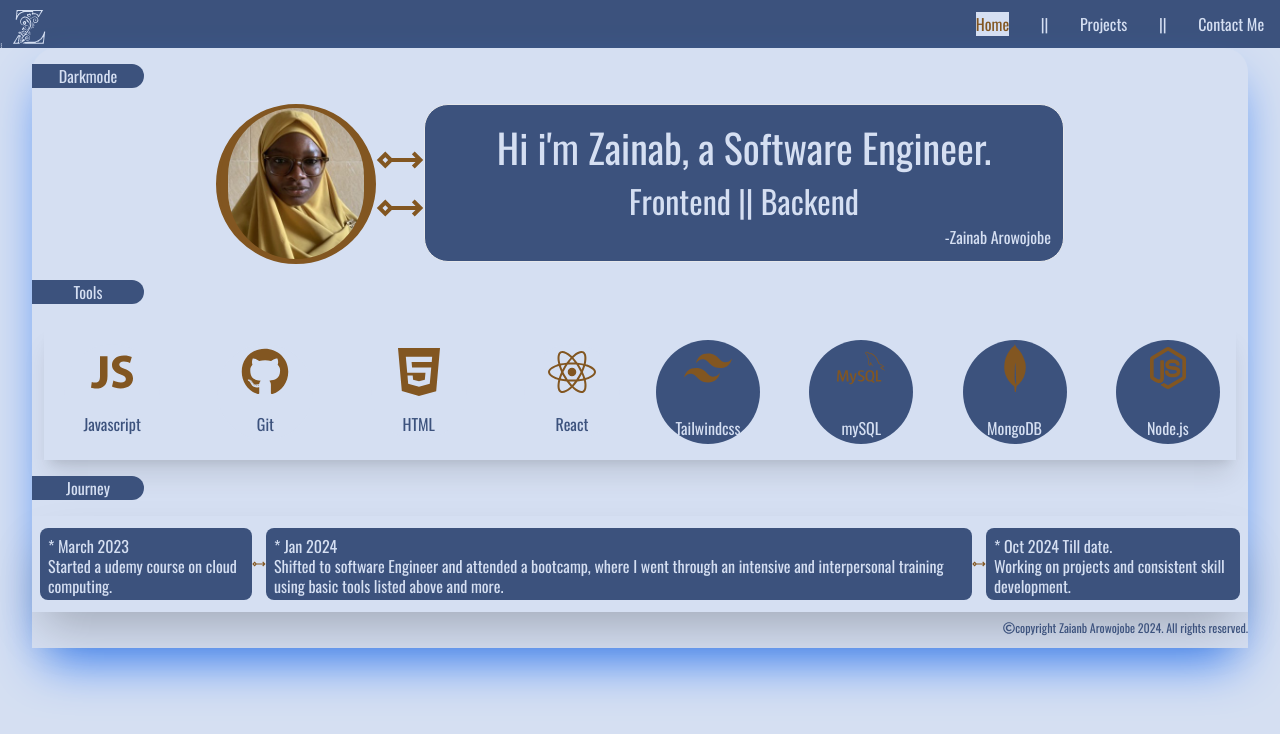
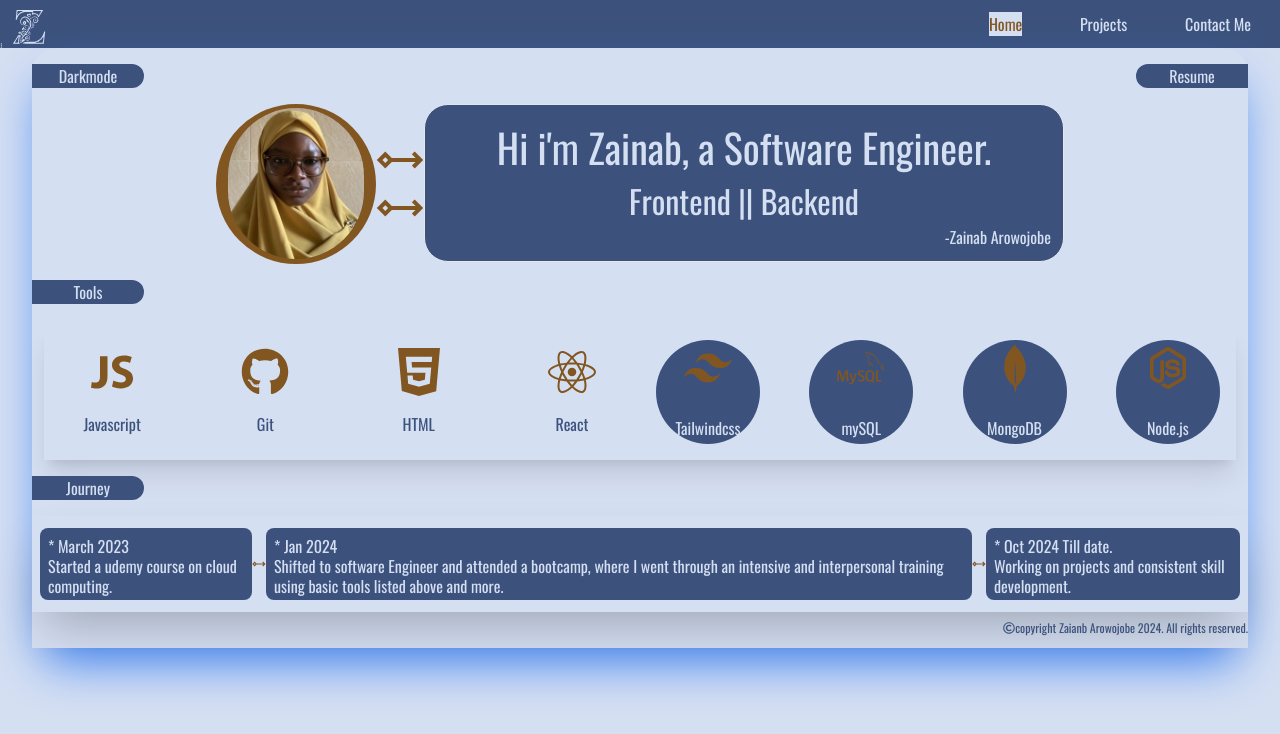
Before and after one commit to zamamojisola/Myportfolio, a React (Vite) app: page / in a window 1280 px wide. Shown: the top 734 px of the page. Built offline with nearby package versions, Linux system fonts and the light colour scheme.

Commit message:
I added a new page that contained my resume

```diff
--- a/src/App.jsx
+++ b/src/App.jsx
@@ -4,14 +4,16 @@ import Projects from './pages/projectPgae'
 import Home from './pages/landindPage'
 import Navbar from './pages/common/navbar';
 import Contact from './pages/contactMePage';
+import Resume from './pages/resume';
 
 
 const router = createBrowserRouter(
   createRoutesFromElements(
-    <Route path="/" element={<Navbar/>}>
-      <Route index element={<Home/>} />
-      <Route path="projects" element={<Projects/>} />
-      <Route path="contact me" element={<Contact/>} />
+    <Route path="/" element={<Navbar />}>
+      <Route index element={<Home />} />
+      <Route path="projects" element={<Projects />} />
+      <Route path="contact me" element={<Contact />} />
+      <Route path="resume" element={<Resume/>} />
     </Route>
   )
 );
--- a/src/pages/common/button.jsx
+++ b/src/pages/common/button.jsx
@@ -1,7 +1,7 @@
 const Button  = ({title,onclick}) => {
 
     return (
-      <button onClick={onclick} className="mt-[1rem] mb-[1rem] hover:bg-[#825621] w-[7rem] border-l-0 rounded-r-2xl bg-[#3c527d]">
+      <button onClick={onclick} className="mt-[1rem] mb-[1rem]  hover:bg-[#825621] w-[7rem] border-l-0 rounded-r-2xl bg-[#3c527d]">
         {title}
       </button>
     );
--- a/src/pages/common/navbar.jsx
+++ b/src/pages/common/navbar.jsx
@@ -1,16 +1,29 @@
 import { NavLink, Outlet } from "react-router-dom";
 import zeelogo from "../../assets/zeelogo.svg";
+import { GiHamburgerMenu } from "react-icons/gi";
+import { MdCancel } from "react-icons/md"
+import { useState } from "react";
 
 
 const Navbar = () => {
+
+  const [toggle,setToggle]=useState(false)
+
+  function handleToggle(){
+    setToggle(prevtoggle => !prevtoggle)
+  }
+
+
     return (
       <>
        <nav className="w-full h-[3rem] bg-[#3c527d] flex justify-between text-[#d5dff2] font-[Oswald]">
         <div className="w-[5rem] "> <img src={zeelogo} alt="namelogo" className="w-[3.5rem]" /> </div>
-        <div className="w-[20rem] flex justify-around items-center">
-          <NavLink className={({isActive}) => isActive && "text-[#825621] bg-[#d5dff2]"} to="/">Home</NavLink> ||
-          <NavLink className={({isActive}) => isActive && "text-[#825621] bg-[#d5dff2]" } to="projects">Projects</NavLink> ||
-          <NavLink  className={({isActive}) => isActive && "text-[#825621] bg-[#d5dff2]"}to="contact me">Contact Me</NavLink>
+        {!toggle && <GiHamburgerMenu onClick={handleToggle} className="md:hidden m-5"/>}
+        <div  className={toggle ? " flex relative flex-col w-[10rem] justify-around p-3 rounded-lg mt-1 ring-4  h-[10rem] z-20 bg-[#3c527d]":"hidden md:flex md:w-[20rem] md:justify-around md:items-center"}>
+          <div><NavLink className={({isActive}) => isActive && "text-[#825621] bg-[#d5dff2]"} to="/">Home</NavLink> </div>
+          <div><NavLink className={({isActive}) => isActive && "text-[#825621] bg-[#d5dff2]" } to="projects">Projects</NavLink> </div>
+          <div><NavLink  className={({isActive}) => isActive && "text-[#825621] bg-[#d5dff2]"}to="contact me">Contact Me</NavLink></div>
+          {toggle && <MdCancel className="md:hidden absolute top-4 right-0" onClick={handleToggle}/>}
         </div>
       </nav>
       <Outlet/>
--- a/src/pages/landindPage/index.jsx
+++ b/src/pages/landindPage/index.jsx
@@ -4,6 +4,8 @@ import Copyright from "../common/copyright";
 import tool from "./tools.js"
 import Button from "../common/button.jsx";
 import { useEffect, useState } from "react";
+import { useNavigate } from "react-router-dom";
+
 
 
 
@@ -13,6 +15,8 @@ const Home = () => {
   const [darkmode, setDarkMode] = useState( localStorage.getItem("theme") === "dark" )
 
   const {tools,tools2} = tool
+
+  const Navigate = useNavigate()
 
 useEffect(() => {
   if (darkmode) {
@@ -30,78 +34,94 @@ useEffect(() => {
 
     return (
       <div className=" w-full min-h-screen dark:bg-gray-800 bg-[#d5dff2] font-[Oswald] text-[#d5dff2] dark:text-gray-400">
+        <div className="w-[95%] h-[90%]  m-auto rounded-t-3xl bg-[#d5dff2] dark:bg-gray-800 shadow-2xl shadow-blue-500">
+          <div className="w-full flex justify-between">
+            <Button
+              onclick={handleMode}
+              title={darkmode ? "LightMode" : "Darkmode"}
+            />
 
-          <div className="w-[95%] h-[90%]  m-auto rounded-t-3xl bg-[#d5dff2] dark:bg-gray-800 shadow-2xl shadow-blue-500">
-
-            <Button onclick={handleMode} title={darkmode ? "LightMode":"Darkmode"}/>
+            <button  onClick={() =>{Navigate("resume")}} className="mt-[1rem] mb-[1rem]  hover:bg-[#825621] w-[7rem] rounded-l-2xl bg-[#3c527d]">
+              Resume
+            </button>
+          </div>
 
           <div className="flex justify-center gap-3 md:gap-0">
-
             <div className="md:border-4 md:border-[#825621] md:bg-[#825621] w-[10rem] h-[10rem] rounded-full relative">
-                  <img src={profilePicture} alt="profrilePicture" className="w-[8.5rem] rounded-full absolute top-0 left-2"/>
+              <img
+                src={profilePicture}
+                alt="profrilePicture"
+                className="w-[8.5rem] rounded-full absolute top-0 left-2"
+              />
             </div>
 
             <div className="flex flex-col justify-center">
-                          <CgArrowLongRightR className="hidden md:block text-[#825621] w-[100%] text-5xl"/>
-                          <CgArrowLongRightR className=" hidden md:block text-[#825621] w-[100%] text-5xl"/>
+              <CgArrowLongRightR className="hidden md:block text-[#825621] w-[100%] text-5xl" />
+              <CgArrowLongRightR className=" hidden md:block text-[#825621] w-[100%] text-5xl" />
             </div>
 
             <div className="border w-[40rem] h-fit bg-[#3c527d] rounded-3xl p-3">
-                  <h1 className=" text-[2.5rem] text-center">Hi i'm Zainab, a Software Engineer.</h1>
+              <h1 className=" text-[2.5rem] text-center">
+                Hi i'm Zainab, a Software Engineer.
+              </h1>
               <h3 className=" text-[2rem] text-center"> Frontend || Backend</h3>
               <p className="text-end">-Zainab Arowojobe</p>
             </div>
-
           </div>
 
-             <Button title="Tools"/>
+          <Button title="Tools" />
 
           <div className="w-[98%] min-h-[20%]  flex  flex-col md:flex-row m-auto mt-1 shadow-xl">
             <div className=" w-[100%] md:w-[50%]  p-3 flex text-[#3c527d] justify-between">
-                  {
-                    tools.map(ele =>
-                    <div  key={ele.id}
+              {tools.map((ele) => (
+                <div
+                  key={ele.id}
                   className="w-[6rem] h-[6rem] bg-[#d5dff2] hover:ring-8 rounded-3xl md:rounded-full p-1
-                              flex flex-col items-center justify-between m-2">
-                       <ele.icon className="text-[2.5rem] md:text-[3rem] text-[#825621]"/>
+                              flex flex-col items-center justify-between m-2"
+                >
+                  <ele.icon className="text-[2.5rem] md:text-[3rem] text-[#825621]" />
                   <p>{ele.name}</p>
-                       </div> )
-                  }
+                </div>
+              ))}
             </div>
             <div className=" w-[90%] md:w-[50%] p-3 flex justify-between  ">
-                    {
-                    tools2.map(ele =>
-                    <div  key={ele.id} className="w-[6.5rem] h-[6.5rem] bg-[#3c527d] hover:ring-8 rounded-3xl
-                    md:rounded-full p-1 flex flex-col items-center justify-between m-1">
-                    < ele.icon className="text-[2.5rem] md:text-[3rem] text-[#825621]"/>
+              {tools2.map((ele) => (
+                <div
+                  key={ele.id}
+                  className="w-[6.5rem] h-[6.5rem] bg-[#3c527d] hover:ring-8 rounded-3xl
+                    md:rounded-full p-1 flex flex-col items-center justify-between m-1"
+                >
+                  <ele.icon className="text-[2.5rem] md:text-[3rem] text-[#825621]" />
                   <p>{ele.name}</p>
-                    </div> )
-                  }
+                </div>
+              ))}
             </div>
           </div>
 
-              <Button title="Journey"/>
+          <Button title="Journey" />
 
           <div className="min-h-[6rem] md:h-[6rem] flex flex-col md:flex-row md:items-center p-2 shadow-2xl">
             <div className="w-fit min-h-[4rem] md:h-[4.5rem] bg-[#3c527d] text-[#d5dff2] rounded-lg p-2 leading-5">
               <p>* March 2023</p>
               <p>Started a udemy course on cloud computing.</p>
             </div>
-                    <CgArrowLongRightR className="text-[#825621] text-lg"/>
+            <CgArrowLongRightR className="text-[#825621] text-lg" />
             <div className="w-fit min-h-[4.5rem] md:h-[4.5rem] bg-[#3c527d] text-[#d5dff2] rounded-lg p-2 leading-5">
               <p>* Jan 2024</p>
-                    <p>Shifted to software Engineer and attended a bootcamp,
-                      where I went through an intensive and interpersonal training using basic tools listed above and more. </p>
+              <p>
+                Shifted to software Engineer and attended a bootcamp, where I
+                went through an intensive and interpersonal training using basic
+                tools listed above and more.{" "}
+              </p>
             </div>
-                  <CgArrowLongRightR className="text-[#825621] text-lg"/>
+            <CgArrowLongRightR className="text-[#825621] text-lg" />
             <div className=" w-fit min-h-[4rem] md:h-[4.5rem] bg-[#3c527d] text-[#d5dff2] rounded-lg p-2 leading-5">
               <p>* Oct 2024 Till date.</p>
               <p>Working on projects and consistent skill development.</p>
             </div>
           </div>
 
-                <Copyright/>
-
+          <Copyright />
         </div>
       </div>
     );
--- /dev/null
+++ b/src/pages/resume/index.jsx
@@ -0,0 +1,12 @@
+const Resume = () => {
+
+    return (
+      <div className="bg-[#d5dff2] dark:bg-gray-800 w-full h-[93vh] flex items-center justify-center">
+        <div className="w-[90%] min-h-[90%]  rounded-xl bg-[#3c527d]">
+
+        </div>
+      </div>
+    );
+}
+
+export default Resume;
```
Lines whose indentation alone changed are shown as unchanged.
